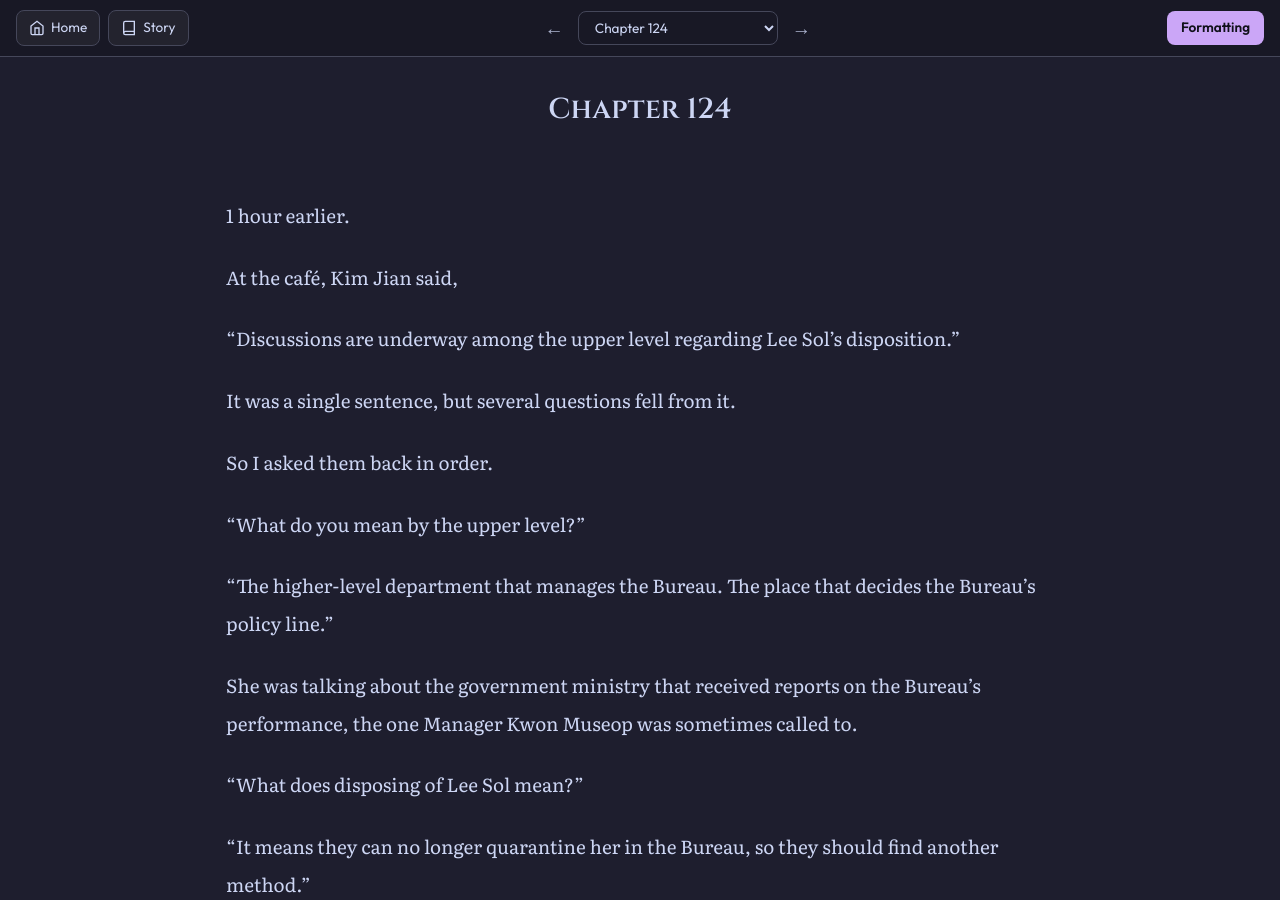
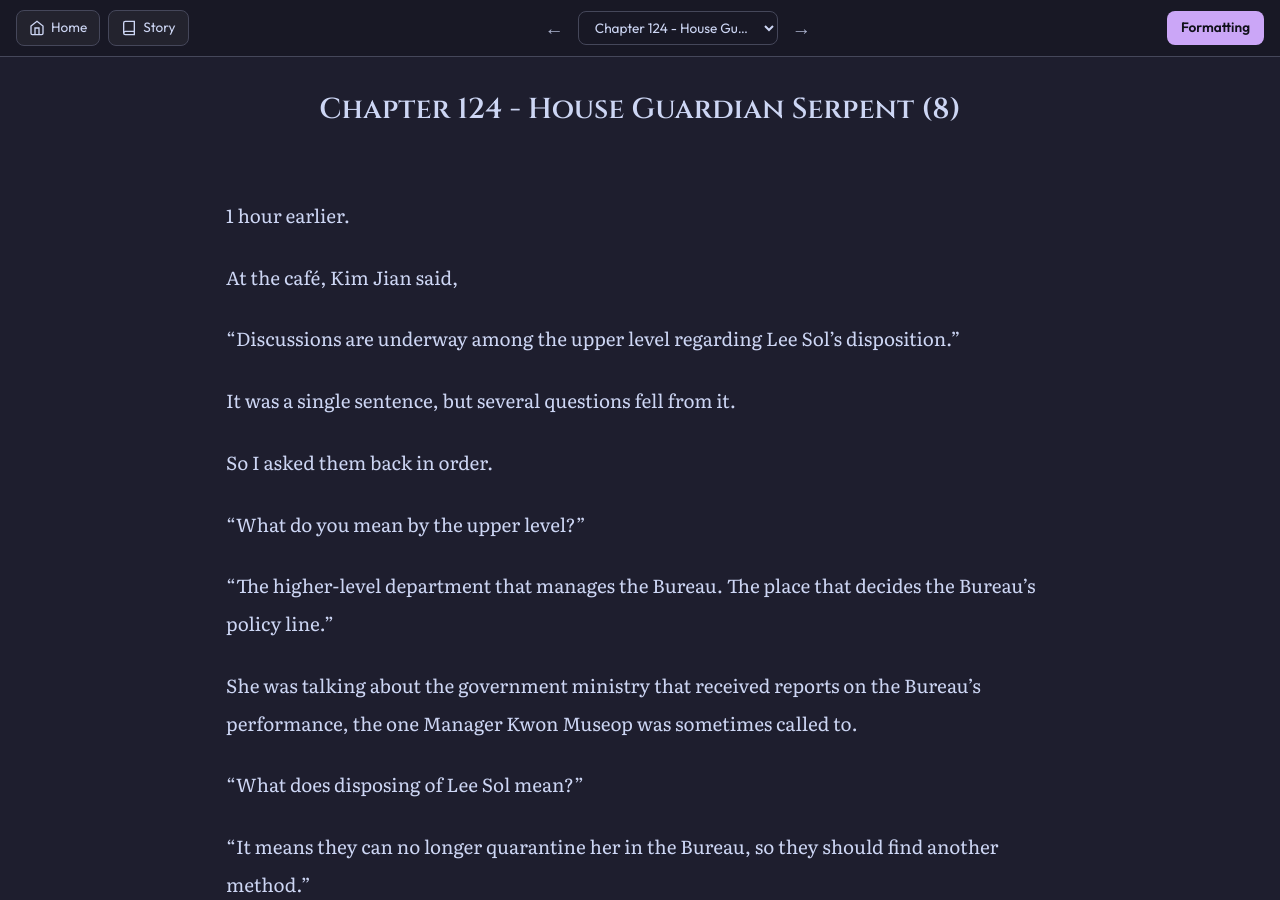
Before and after one commit to soleumn/soleumn.github.io, a Jekyll site: the page built from _chapters/esg/ch124.md, in a window 1280 px wide and 900 px high. Built offline with Jekyll 4.4.1, drawn with Linux system fonts in a browser that asks for light colours; comment, search, counter and statistics services are not loaded.

Commit message:
Update ch124.md

```diff
--- a/_chapters/esg/ch124.md
+++ b/_chapters/esg/ch124.md
@@ -1,5 +1,5 @@
 ---
-title: "Chapter 124"
+title: "Chapter 124 - House Guardian Serpent (8)"
 categories: esg
 capitulo: 124
 ---
```
